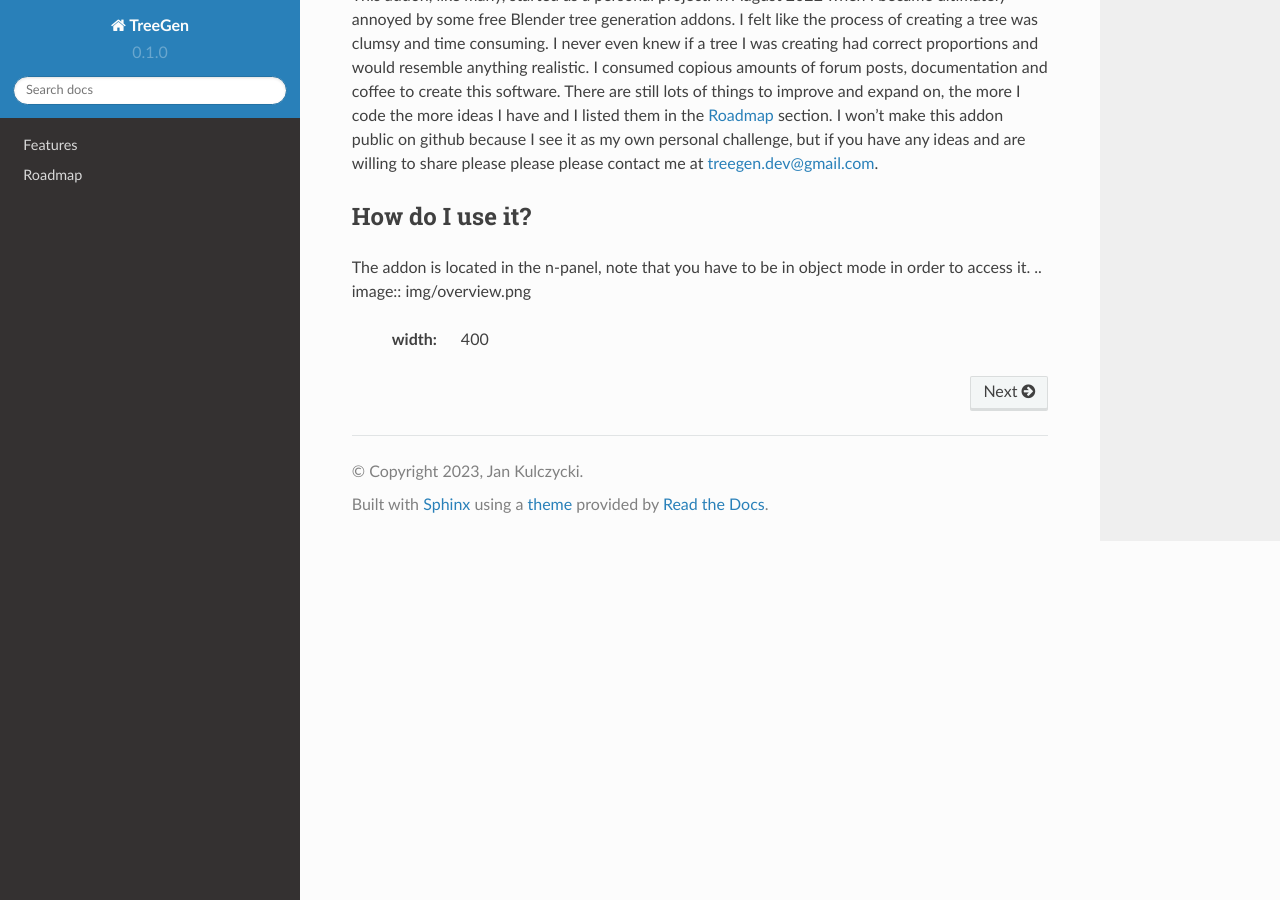
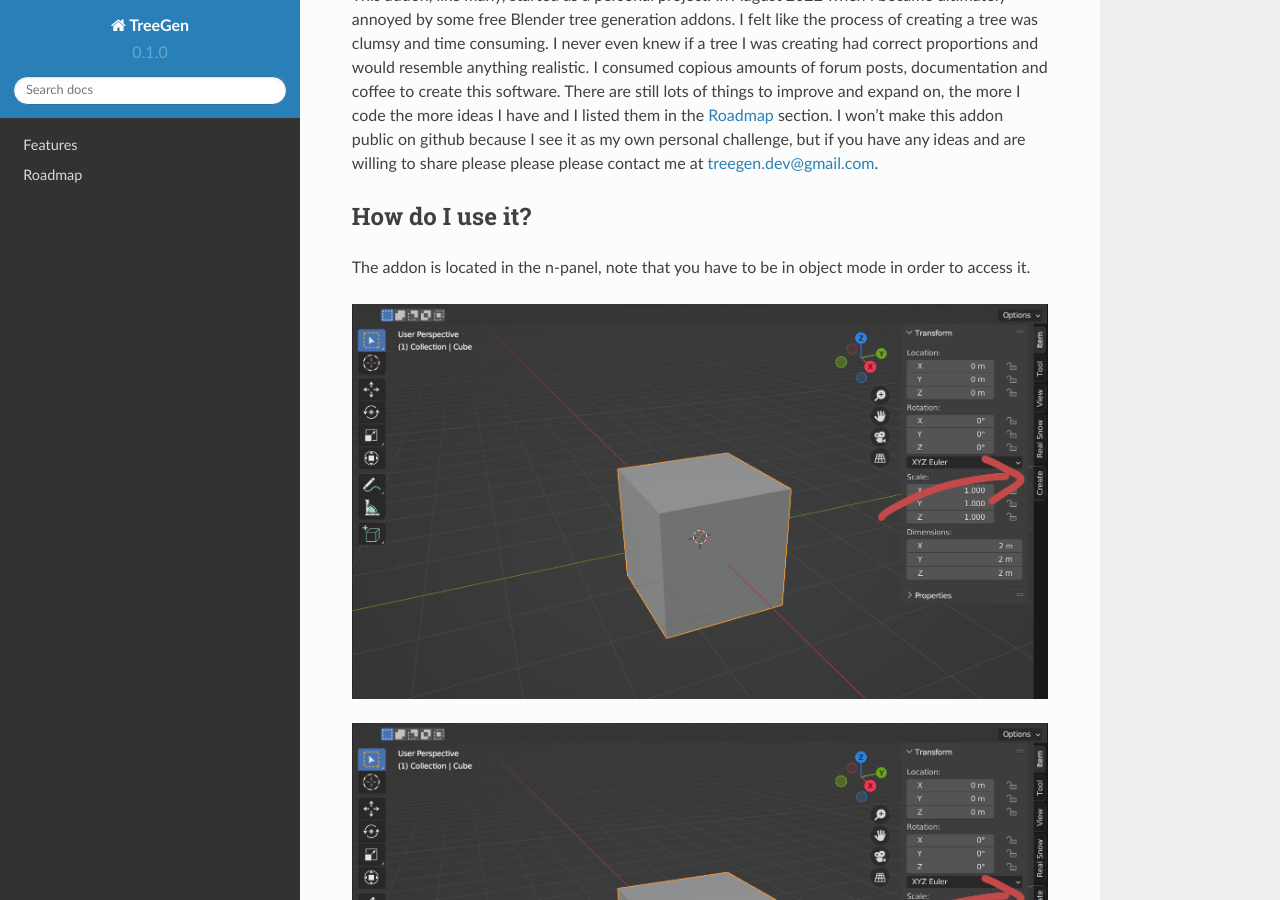
Before and after one commit to TheTrebuchet/VerTree-docs, a Sphinx documentation site: the page built from docs/source/index.rst, in a window 1280 px wide and 900 px high, scrolled down 737 px. Built offline with Sphinx 7.4.7 and the Read the Docs theme 2.0.0, drawn with Linux system fonts in a browser that asks for light colours.

Commit message:
testing images

```diff
--- a/docs/source/index.rst
+++ b/docs/source/index.rst
@@ -31,5 +31,11 @@
 How do I use it?
 ----------------
 The addon is located in the n-panel, note that you have to be in object mode in order to access it.
+
+.. image:: /img/overview.png
+
 .. image:: img/overview.png
-   :width: 400
+
+.. image:: overview.png
+
+.. image:: ./img/overview.png
```
